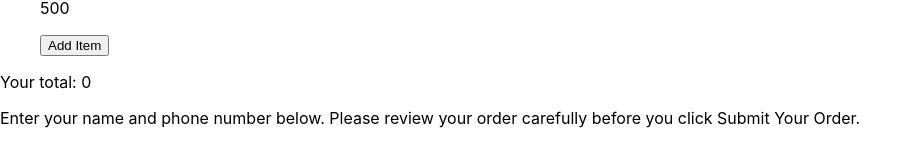
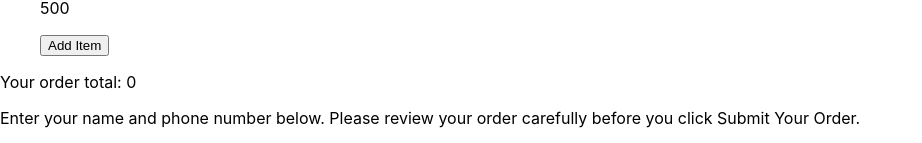
Before and after one commit to slcushing/react-restaurant-app, a React (Create React App) app: page / in a window 1280 px wide. Shown: the part 3558-3701 px from the top of the page, without its empty margins (0-922 px from the left). Built offline with nearby package versions, Linux system fonts and the light colour scheme.

Commit message:
fetch request complete

```diff
--- a/src/components/App.js
+++ b/src/components/App.js
@@ -4,21 +4,35 @@ import MenuList from './MenuList'
 import menuItems from './utilities/menu.js'
 import Order from './Order'
 
+const BASE_URL = "https://tiny-taco-server.herokuapp.com/nonnas-kitchen/";
+
 
 function App() {
   // const [menuItems, setMenuItems] = useState(menuItems);
-  const [order, setOrders] = useState([]);
+  const [order, setOrder] = useState([]);
   // const [filter, setFilter] = useState();
-  // const [subtotal, setSubtotal] = useState(0);
 
-  function addToOrder(name, price) {
-    const newOrder = {name, price}
-    setOrders([...order, newOrder])
-    // console.log("ORDER");
+  function addToCart(name, price) {
+    const newOrder = {name, price};
+    setOrder([...order, newOrder])
   }
 
+  async function addOrder(order, name, phoneNumber) {
+    const newOrder = {order, name, phoneNumber};
+    // setOrder([...order, newOrder])
+    const response = await fetch(`${BASE_URL}`, {
+      method: "POST",
+      headers: {
+        "Content-Type": "application/json",
+    },
+      body: JSON.stringify(newOrder),
+  });
 
-
+    if (response.ok) {
+      const data = await response.json();
+      setOrder([...order, data]);
+    }
+  }
 
 // function filterTag(event) {
 //   if(event.target.value === 'all') {
@@ -33,10 +47,10 @@ function App() {
 
     <div className="App">
 
-     <MenuList menuItems={menuItems} addToOrder={addToOrder}/>
-     <Order  order={order} addToOrder={addToOrder}/>
+     <MenuList menuItems={menuItems} order={order} setOrder={setOrder} addToCart={addToCart}/>
+     <Order  order={order} setOrder={setOrder} addToCart={addToCart} addOrder={addOrder}/>
     </div>
-  );
+  )
 }
 
-export default App
+export default App;
--- a/src/components/MenuItem.js
+++ b/src/components/MenuItem.js
@@ -13,9 +13,9 @@ function MenuItem(props) {
     );
 
     function handleChange(event) {
-        // event.preventDefault();
+        event.preventDefault();
         console.log('you clicked it!');
-        props.addToOrder(props.name, props.price);
+        props.addToCart(props.name, props.price);
     }
 
     return (
--- a/src/components/MenuList.js
+++ b/src/components/MenuList.js
@@ -4,7 +4,7 @@ function MenuList(props) {
     // console.log(props);
 
    const MenuListHTML = props.menuItems.map(menuItem =>
-    <MenuItem key={menuItem.id} {...menuItem} addToOrder={props.addToOrder}/>)
+    <MenuItem key={menuItem.id} {...menuItem} addToCart={props.addToCart}/>)
 
 
     return(
--- a/src/components/Order.js
+++ b/src/components/Order.js
@@ -2,19 +2,23 @@ import {useState} from 'react'
 
 function Order(props) {
 
-    const orderHTML = props.order.map((order, index) =>
+    const orderHTML = props.order.map((order, index) => {
+        return (
         <div key={index}>
-            <p>{order.name} {order.price}</p>
+            <p>{order.name}</p>
+            <p>{order.price}</p>
         </div>
-    );//get name and price to show up...
+        );
+    });
 
 
     const[name, setName] = useState("");
     const[phoneNumber, setPhoneNumber] = useState("");
+    // const[newOrder, setNewOrder] = useState(props.order)
 
     function handleSubmit(event) {
         event.preventDefault();
-        props.addToOrder(props.order, name, phoneNumber);
+        props.addOrder(props.order, name, phoneNumber);
         setName("");
         setPhoneNumber("");
     }
@@ -37,11 +41,10 @@ function Order(props) {
     }
 
     return (
-        <>
         <aside className="order-panel">
 
         {orderHTML}
-        <p> Your total: {subtotal()} </p>
+        <p> Your order total: {subtotal()} </p>
 
         <p>Enter your name and phone number below. Please review your order carefully before you click Submit Your Order.</p>
         <form onSubmit={handleSubmit}>
@@ -51,9 +54,8 @@ function Order(props) {
         </form>
         </aside>
 
-        </>
     )
 
-}
+};
 
 export default Order
```
